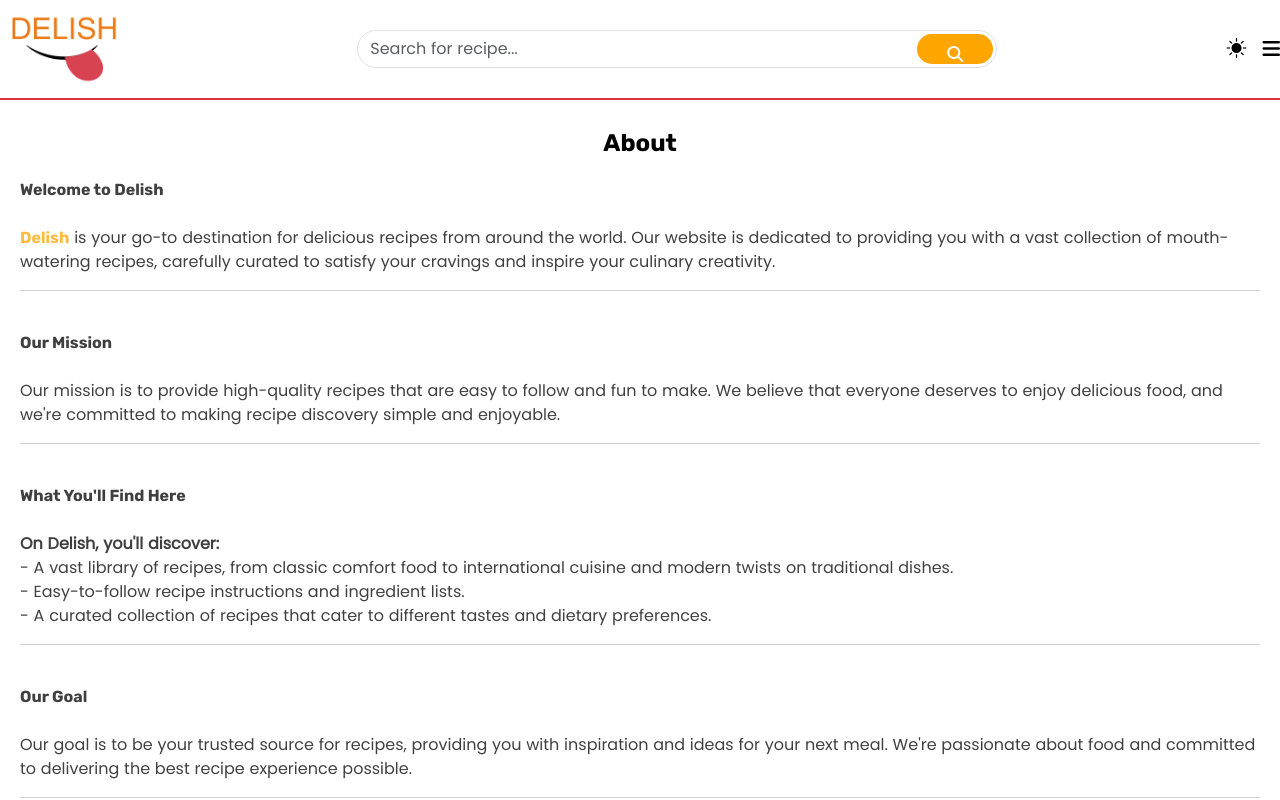
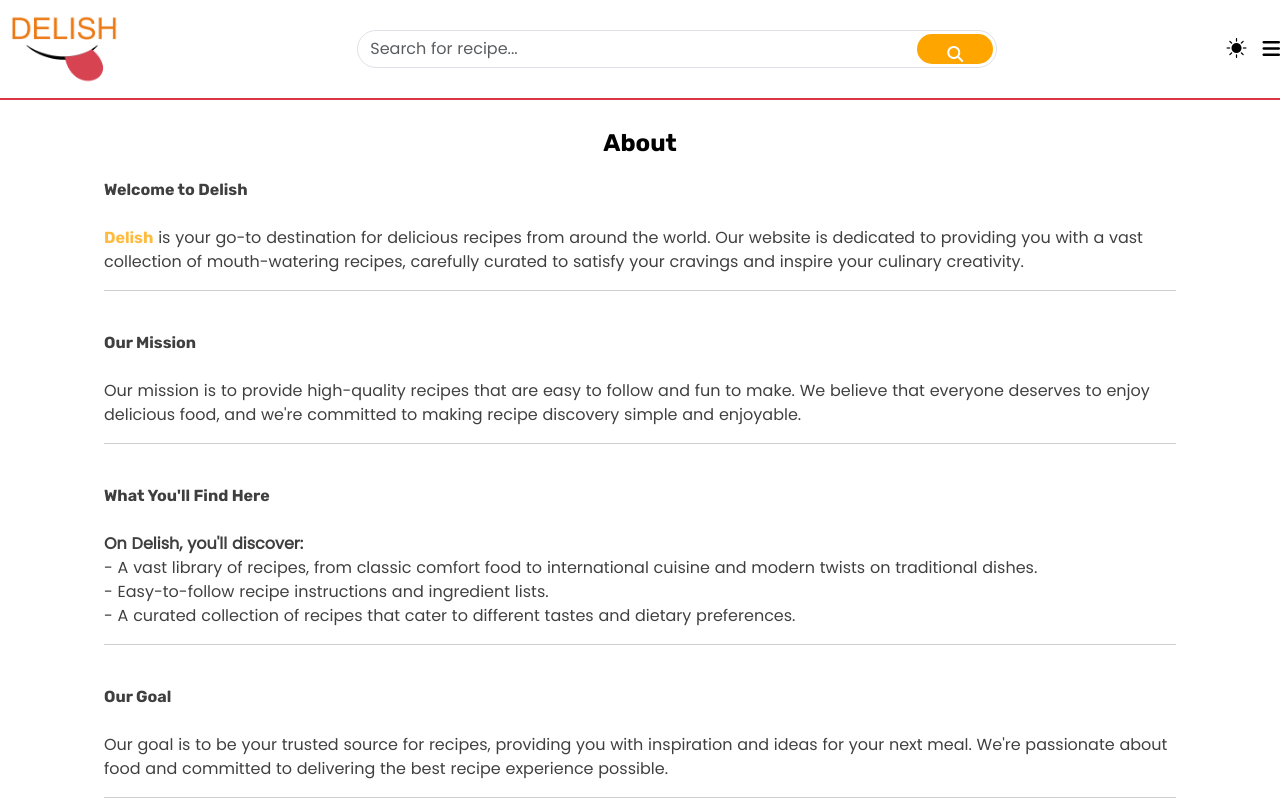
Before and after one commit to mubarak-codes/Delish, a React (Vite) app: page /about in a window 1280 px wide. Shown: the top 800 px of the page. Built offline with nearby package versions, Linux system fonts and the light colour scheme.

Commit message:
finished

```diff
--- a/src/components/Hero.jsx
+++ b/src/components/Hero.jsx
@@ -7,7 +7,7 @@ const Hero = ()=>{
 
  return(
   <>
-   <section className="py6 px4 px10-sm d-grid gr2-sm gap-5">
+   <section className="py6 px4 px15-md px7-sm d-grid gr2-sm gap-5">
     <div className="">
      <h1 className="text-center text-sm-start ff-rubik mb4">Discover Delicious Recipes</h1>
      <div className="text-center text-sm-start opacity75 mb5">Explore our collection of easy-to-follow recipe from all over the world from appetizers to desserts</div>
--- a/src/page/About.jsx
+++ b/src/page/About.jsx
@@ -5,7 +5,7 @@ const About = ()=>{
 
  return(
   <>
-   <section className="px4 px5-sm my6">
+   <section className="px4 px20-md px10-sm my6">
     <h3 className="mb5 ff-rubik text-center fs7">About</h3>
     <div className="opacity75">
      <b className="opacity100 ff-rubik">Welcome to Delish</b><br /><br />
--- a/src/page/AddRecipe.jsx
+++ b/src/page/AddRecipe.jsx
@@ -12,7 +12,7 @@ const AddRecipe = ({bg, text})=>{
 
  return(
   <>
-   <section className="my6 px4 px5-sm">
+   <section className="my6 px4 px20-sm">
     <h3 className="fs7 mb5 ff-rubik text-center">Add Recipe</h3>
     <form onSubmit={submitForm}>
     <label htmlFor="full-name" className="fw-bolder fs2 mb3">Full Name</label>
--- a/src/page/Help.jsx
+++ b/src/page/Help.jsx
@@ -5,7 +5,7 @@ const Help = ()=>{
 
  return(
   <>
-   <section className="my6 px4 px5-sm">
+   <section className="my6 px4 px20-sm">
     <h3 className="ff-rubik mb5 text-center fs7">FAQs</h3>
     <div className="gap-4 d-grid">
      <div className="b rounded-3 p3">
```
